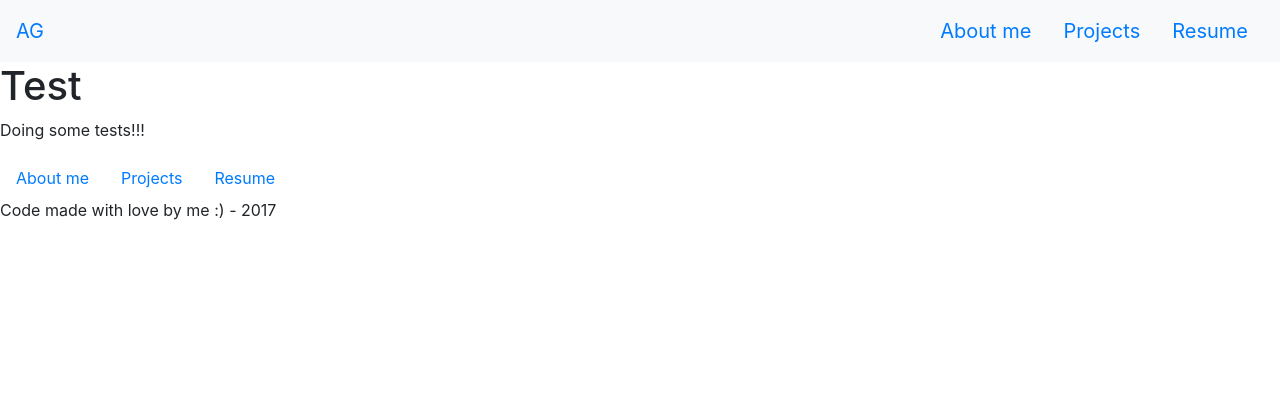
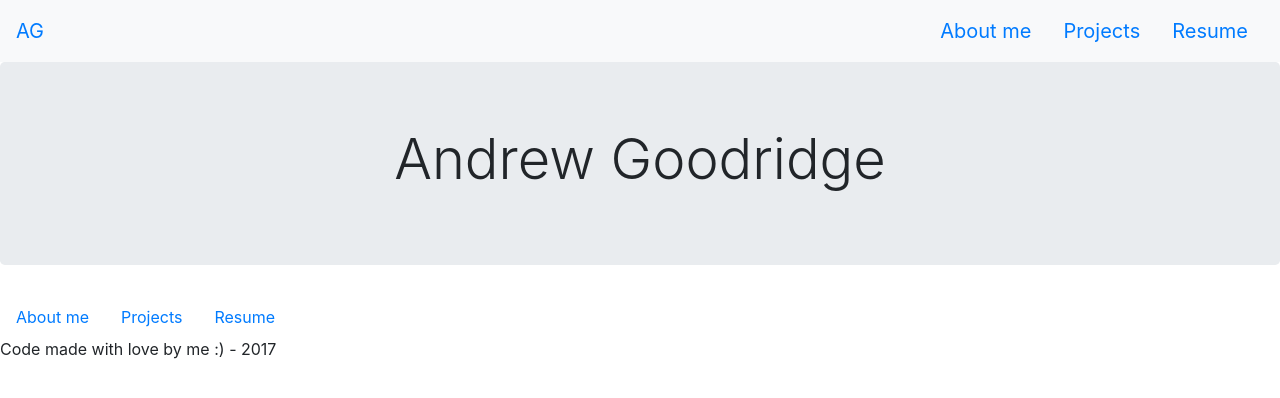
Before and after one commit to andrewg8/pwb, a Jekyll site: the page built from index.html, in a window 1280 px wide. Shown: the top 398 px of the page. Built offline with Jekyll 4.4.1, drawn with Linux system fonts in a browser that asks for light colours; nearby versions of some CDN libraries.

Commit message:
Added Basic Jumbotron

```diff
--- a/index.html
+++ b/index.html
@@ -1,5 +1,6 @@
 ---
 layout: default
 ---
-    <h1>Test</h1>
-    <p>Doing some tests!!!</p>
+<div class="jumbotron">
+  <h1 class="display-4 text-center">Andrew Goodridge</h1>
+</div>
```
Also changed, not shown: 1 other file.
